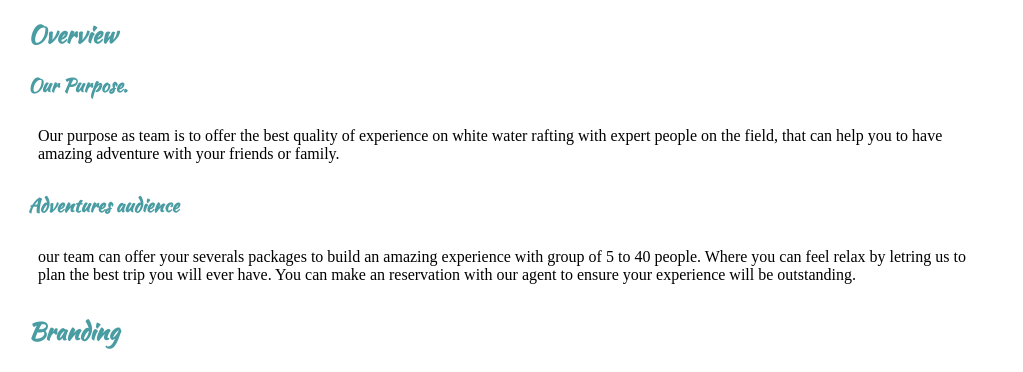
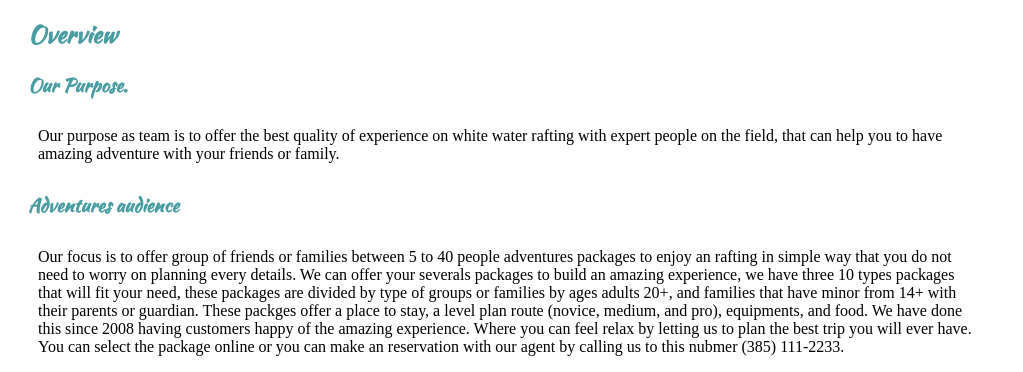
Before and after one commit to Siulenb/wdd130, a plain HTML site: page wwr/site-plan-rafting.html in a window 1280 px wide. Shown: the part 179-551 px from the top of the page, without its empty margins (0-1023 px from the left). Drawn offline with Linux system fonts and the light colour scheme; a web font is replaced by a local one.

Commit message:
audience update

```diff
--- a/wwr/site-plan-rafting.html
+++ b/wwr/site-plan-rafting.html
@@ -18,7 +18,7 @@
         <h3>Our Purpose.</h3>
         <p>Our purpose as team is to offer the best quality of experience on white water rafting with expert people on the field, that can help you to have amazing adventure with your friends or family.</p>
         <h3>Adventures audience</h3>
-        <p>our team can offer your severals packages to build an amazing experience with group of 5 to 40 people. Where you can feel relax by letring us to plan the best trip you will ever have. You can make an reservation with our agent to ensure your experience will be outstanding.</p>
+        <p>Our focus is to offer group of friends or families between 5 to 40 people adventures packages to enjoy an rafting in simple way that you do not need to worry on planning every details. We can offer your severals packages to build an amazing experience, we have three 10 types packages that will fit your need, these packages are divided by type of groups or families by ages adults 20+, and families that have minor from 14+ with their parents or guardian. These packges offer a place to stay, a level plan route (novice, medium, and pro), equipments, and food. We have done this since 2008 having customers happy of the amazing experience. Where you can feel relax by letting us to plan the best trip you will ever have. You can select the package online or you can make an reservation with our agent by calling us to this nubmer (385) 111-2233.</p>
         <h2>Branding</h2>
         <h3>Website Logo</h3>
         <img src="images/adventure-rafting-team-logo.png" alt="Rafting Site Logo">
```
